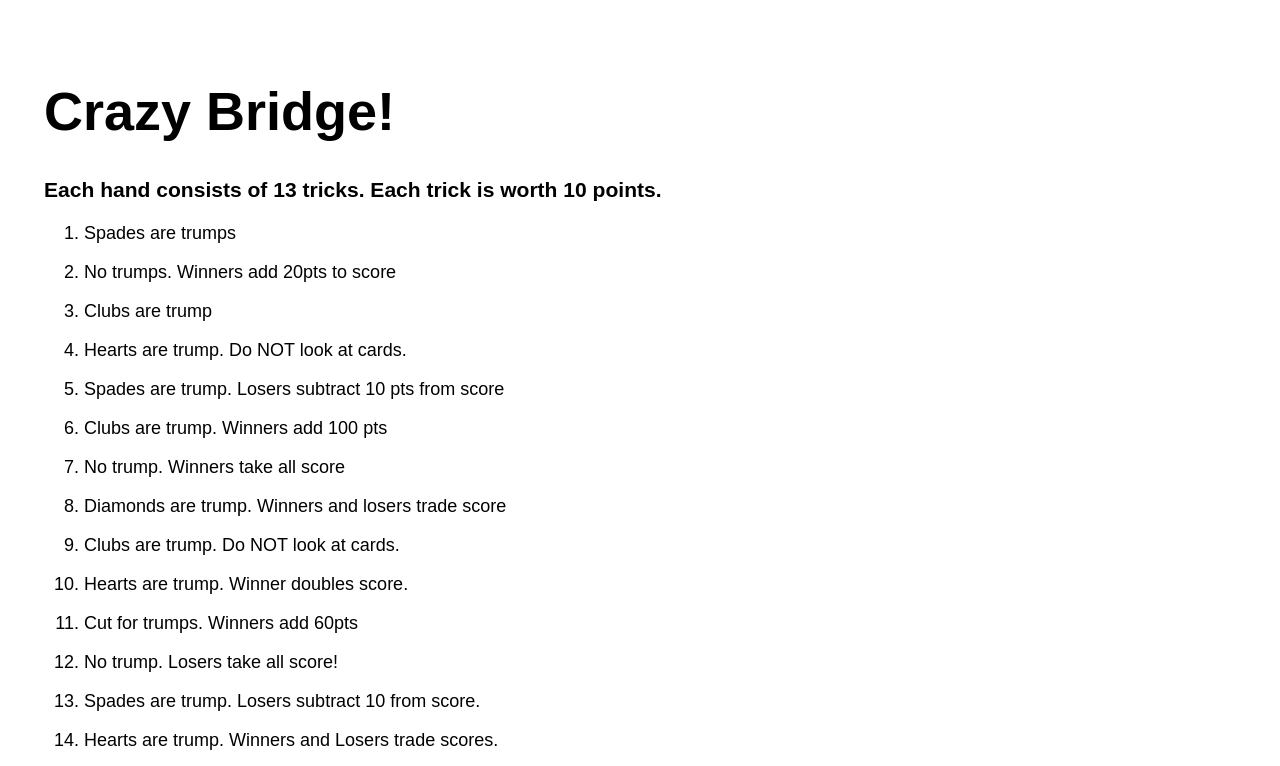
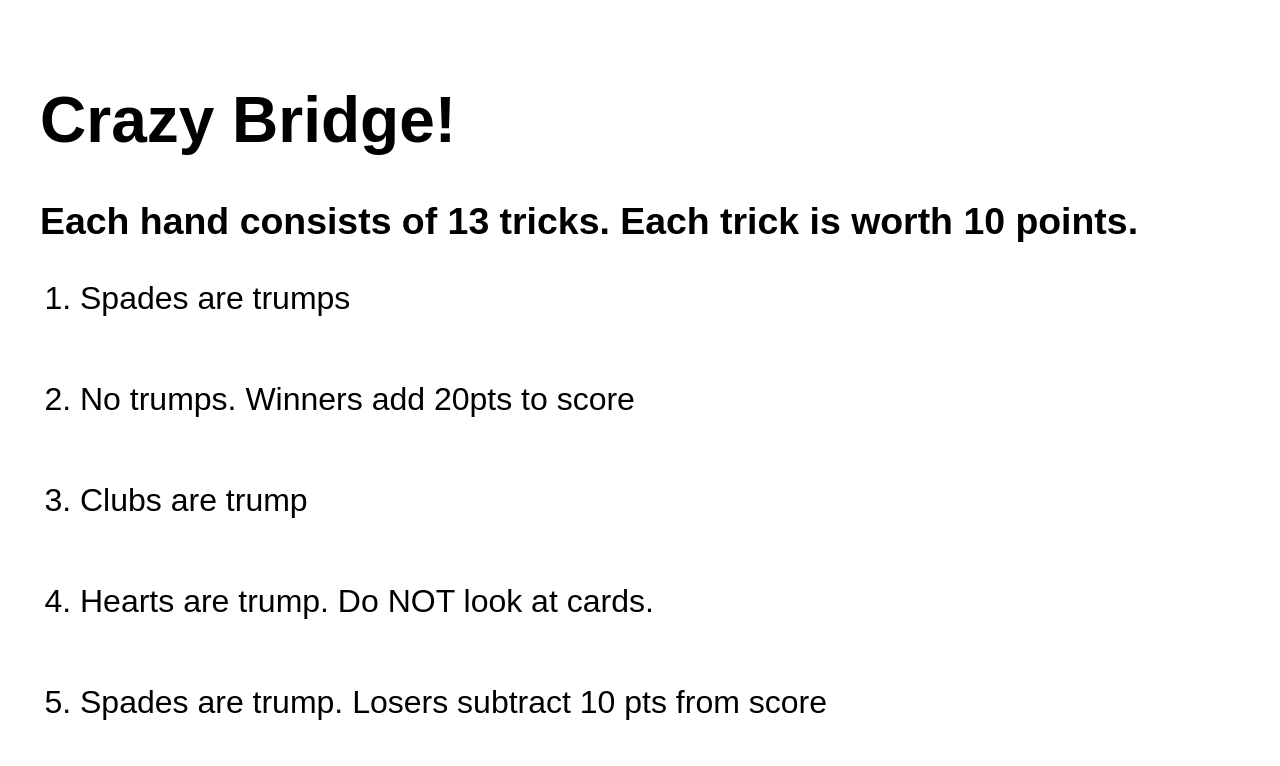
Before and after one commit to codyloyd/crazybridge, a plain HTML site: page index.html in a window 1280 px wide. Shown: the top 766 px of the page. Drawn offline with Linux system fonts and the light colour scheme.

Commit message:
bump font size

```diff
--- a/index.html
+++ b/index.html
@@ -8,16 +8,16 @@
   <style>
   :root {
     font-family: Sans-serif;
-    font-size: 18px;
+    font-size: 32px;
   }
   body{
-    padding: 2rem;
+    padding: 1rem;
   }
   li {
-    margin-bottom: 1rem;
+    margin-bottom: 2rem;
   }
   h1 {
-    font-size: 3rem;
+    font-size: 2rem;
   }
   </style>
   <h1>Crazy Bridge!</h1>
```
